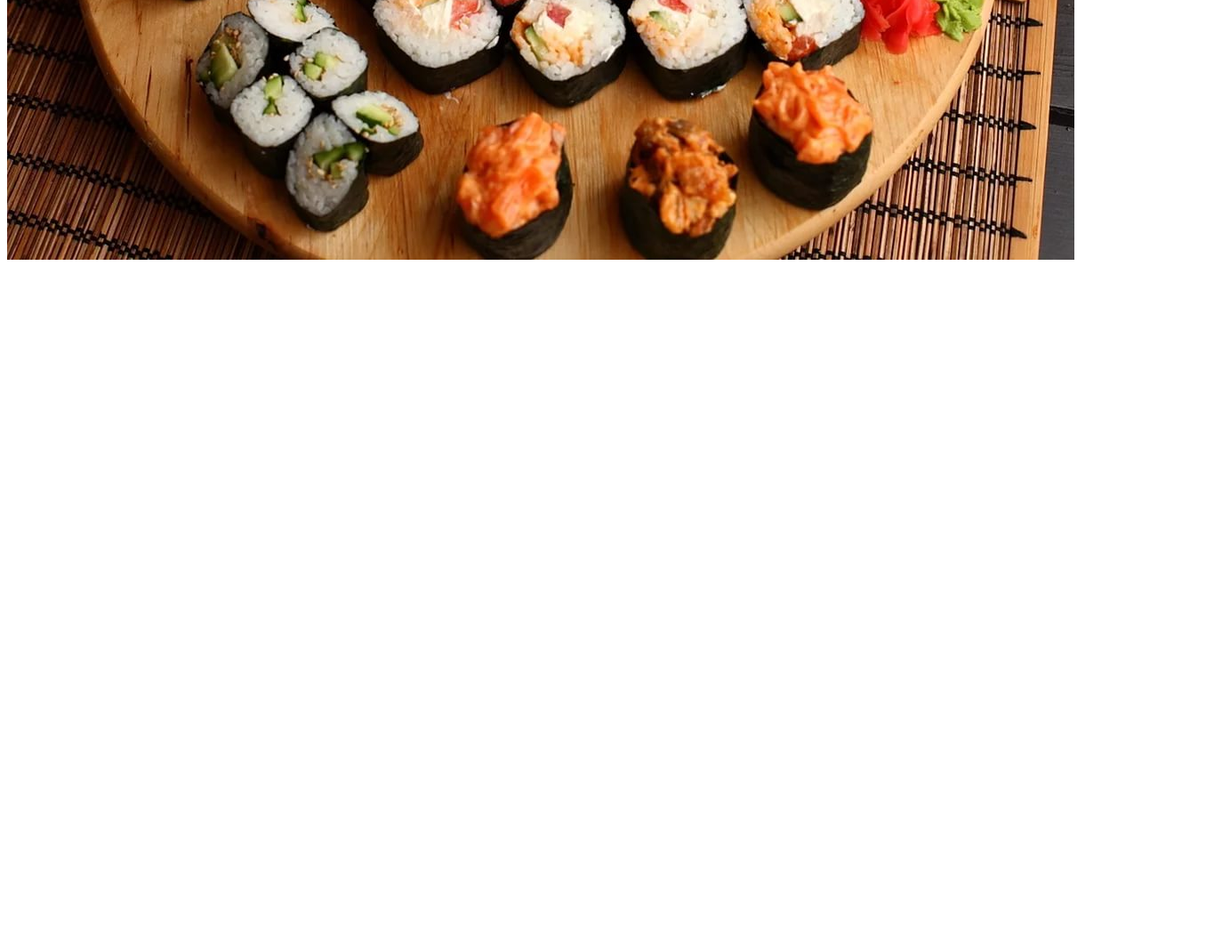
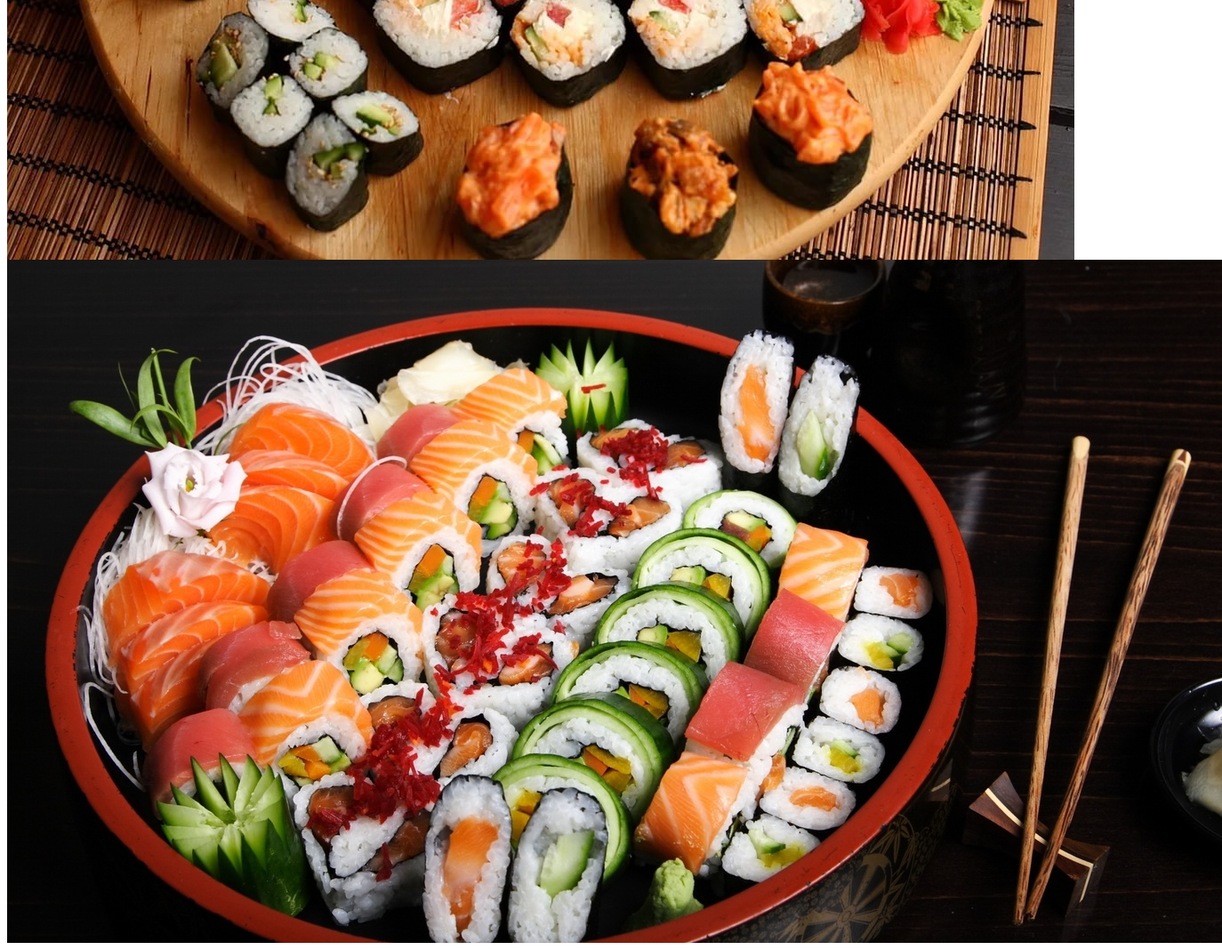
Before and after one commit to Krempovskayaya/Krempovskayaya.github.io, a plain HTML site: page index.html in a window 1280 px wide. Shown: the part 550-1618 px from the top of the page at 89% size, 1374 px wide, since content can reach past the window. Before the commit the page ends 850 px from the top, so only its background shows below. Drawn offline with Linux system fonts and the light colour scheme.

Commit message:
second image

```diff
--- a/index.html
+++ b/index.html
@@ -3,11 +3,14 @@
 <title>Krempovskayaya</title>
 </head>
 <body>
-<p> My HTML page </p>
+<p> My HTML page ABOUT SUSHI </p>
 <img class="fit-picture"
      src="./sushi.jpeg"
      alt="Grapefruit slice atop a pile of other slices" />
+<img class="fit-picture"
+     src="./sushi2.jpeg"
+     alt="Grapefruit slice atop a pile of other slices" />
+
+
 </body>
-</html
-
->
+</html>
```
Also changed, not shown: sushi2.jpeg (added).
